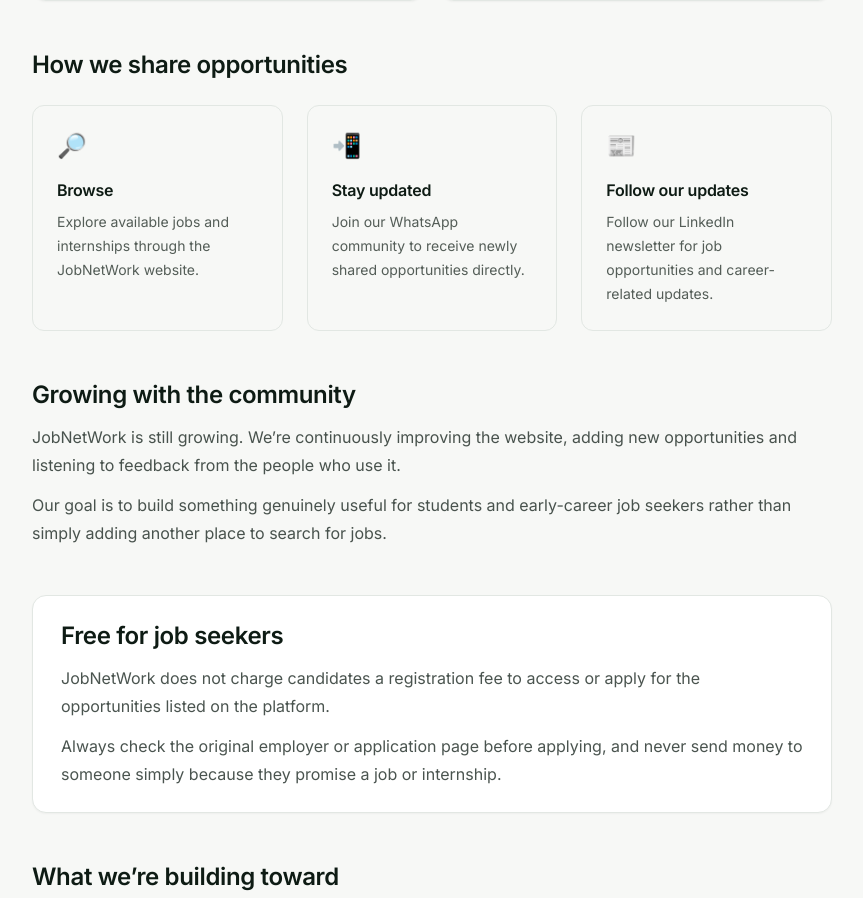
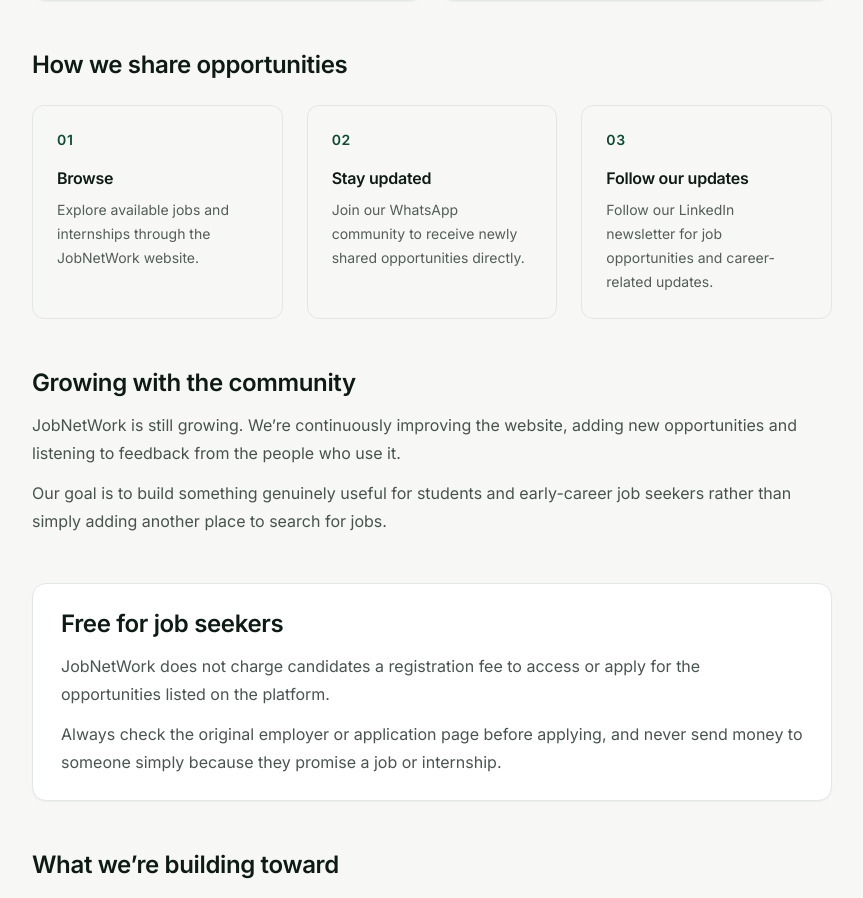
Before and after one commit to tinaaswanii/JobNetWork, a Next.js app: page /about in a window 1280 px wide. Shown: the part 1026-1924 px from the top of the page, without its empty margins (208-1071 px from the left). Built offline with nearby package versions, Linux system fonts and the light colour scheme.

Commit message:
Update page.tsx

```diff
--- a/app/about/page.tsx
+++ b/app/about/page.tsx
@@ -74,7 +74,7 @@
               "Career resources and updates",
               "Opportunities across different locations",
             ].map((item) => (
-              <div key={item} className="pinned-card p-5 pl-7">
+              <div key={item} className="pinned-card p-5">
                 <p className="text-ink/80">{item}</p>
               </div>
             ))}
@@ -87,7 +87,7 @@
 
           <div className="mt-6 grid gap-6 md:grid-cols-3">
             <div className="rounded-xl border p-6">
-              <div className="text-2xl">🔎</div>
+              <div className="text-sm font-semibold tracking-wider text-board">01</div>
 
               <h3 className="mt-4 font-semibold">Browse</h3>
 
@@ -98,7 +98,7 @@
             </div>
 
             <div className="rounded-xl border p-6">
-              <div className="text-2xl">📲</div>
+              <div className="text-sm font-semibold tracking-wider text-board">02</div>
 
               <h3 className="mt-4 font-semibold">Stay updated</h3>
 
@@ -109,7 +109,7 @@
             </div>
 
             <div className="rounded-xl border p-6">
-              <div className="text-2xl">📰</div>
+              <div className="text-sm font-semibold tracking-wider text-board">03</div>
 
               <h3 className="mt-4 font-semibold">Follow our updates</h3>
 
@@ -139,7 +139,7 @@
         </div>
 
         {/* Free access / safety */}
-        <div className="pinned-card p-6 pl-8">
+        <div className="pinned-card p-6">
           <h2 className="font-display text-2xl">Free for job seekers</h2>
 
           <p className="mt-3 leading-7 text-ink/75">
```
